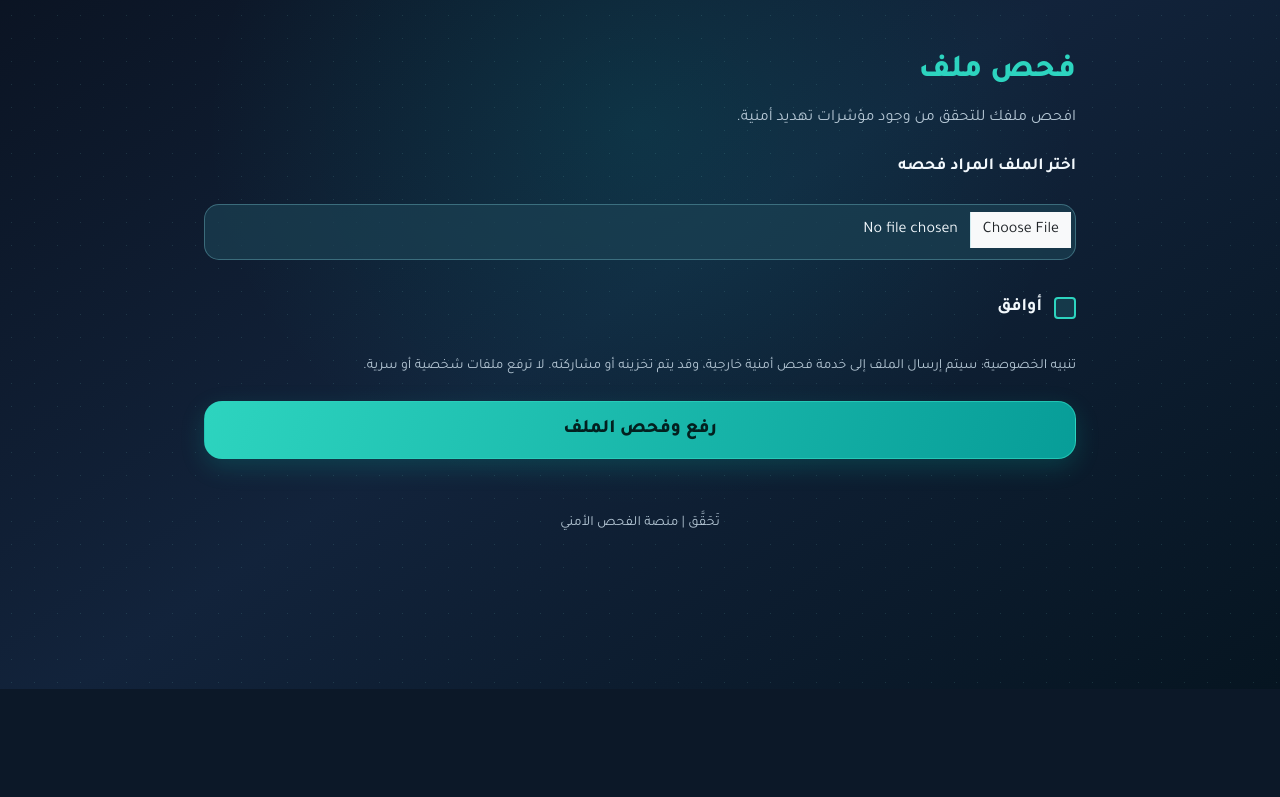
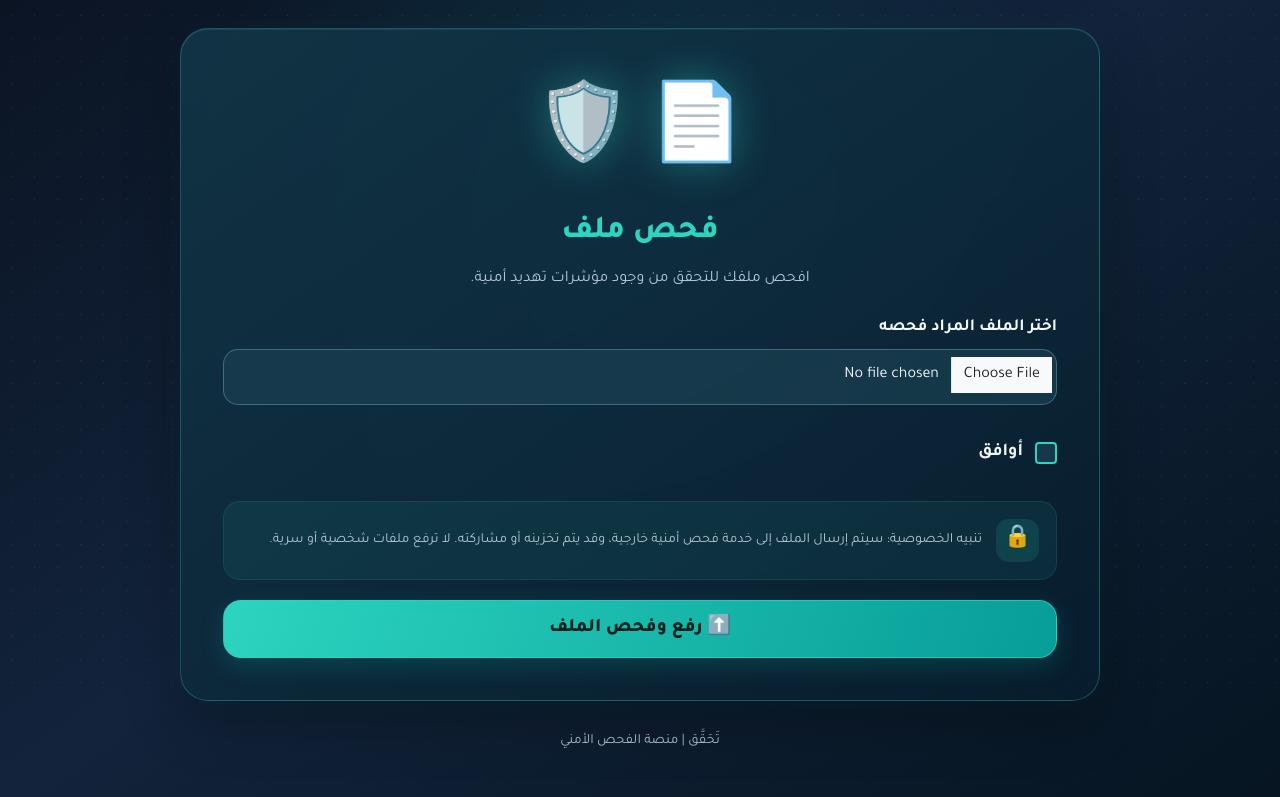
Before and after one commit to 734205651/TahaqqaqSecurity, a Flask app: page /scan/file in a window 1280 px wide. Shown: the part 111-908 px from the top of the page. Before the commit the page ends 800 px from the top, so only its background shows below. Run offline with Flask 3, Linux system fonts and the light colour scheme.

Commit message:
Update scan_file.html

```diff
--- a/templates/scan_file.html
+++ b/templates/scan_file.html
@@ -1,15 +1,16 @@
-
 {% extends "base.html" %}
 
 {% block content %}
 
-<div class="panel p-4 mt-4">
+<section class="glass-card">
 
-    <h2 class="brand mb-3">
+    <div class="screen-art">📄 🛡️</div>
+
+    <h2 class="brand text-center mb-3">
         فحص ملف
     </h2>
 
-    <p class="muted mb-4">
+    <p class="muted text-center mb-4">
         افحص ملفك للتحقق من وجود مؤشرات تهديد أمنية.
     </p>
 
@@ -17,42 +18,39 @@
 
         {{ form.hidden_tag() }}
 
-        <label class="form-label">
+        <label class="form-label mb-2">
             اختر الملف المراد فحصه
         </label>
 
         <input
-            class="form-control my-3"
+            class="form-control mb-3"
             type="file"
             name="file"
             required
         >
 
         <div class="form-check my-4">
-
             {{ form.consent(class="form-check-input") }}
-
-            <label class="form-check-label">
+            <label class="form-check-label" for="{{ form.consent.id }}">
                 أوافق
             </label>
-
         </div>
 
-        <p class="muted small mb-4">
-            تنبيه الخصوصية: سيتم إرسال الملف إلى خدمة
-            فحص أمنية خارجية، وقد يتم تخزينه أو مشاركته.
-            لا ترفع ملفات شخصية أو سرية.
-        </p>
+        <div class="privacy">
+            <span class="lock-icon">🔒</span>
+            <span>
+                تنبيه الخصوصية: سيتم إرسال الملف إلى خدمة
+                فحص أمنية خارجية، وقد يتم تخزينه أو مشاركته.
+                لا ترفع ملفات شخصية أو سرية.
+            </span>
+        </div>
 
-        <button
-            type="submit"
-            class="btn btn-main btn-lg w-100"
-        >
-            رفع وفحص الملف
+        <button type="submit" class="btn-main">
+            ⬆️ رفع وفحص الملف
         </button>
 
     </form>
 
-</div>
+</section>
 
 {% endblock %}
```
